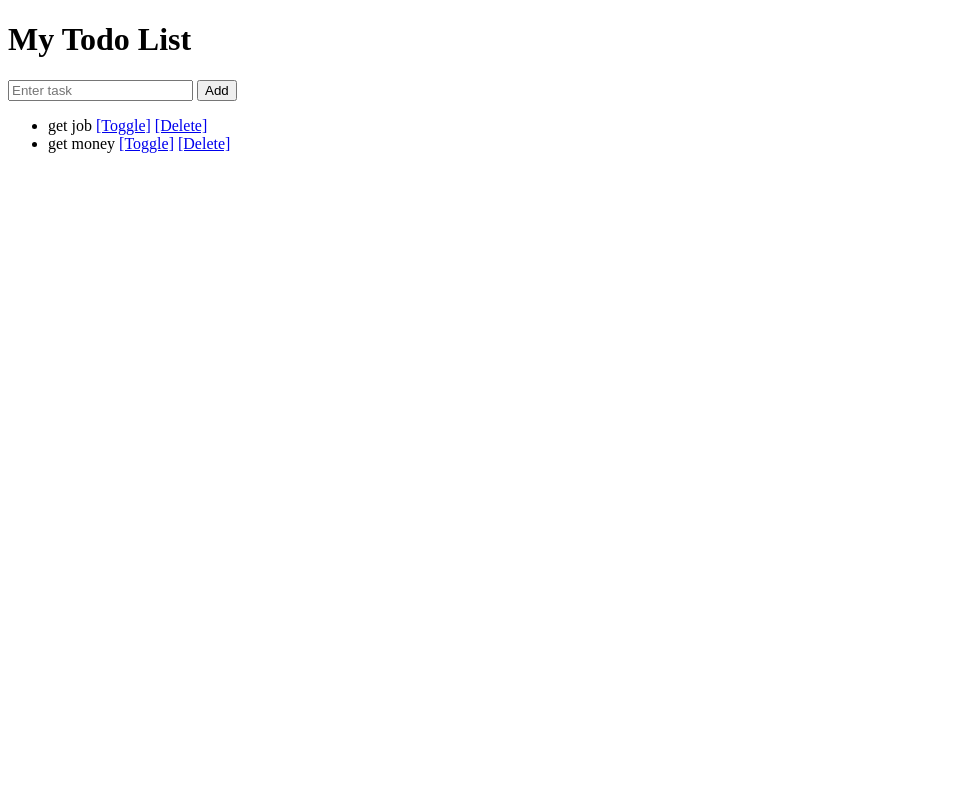
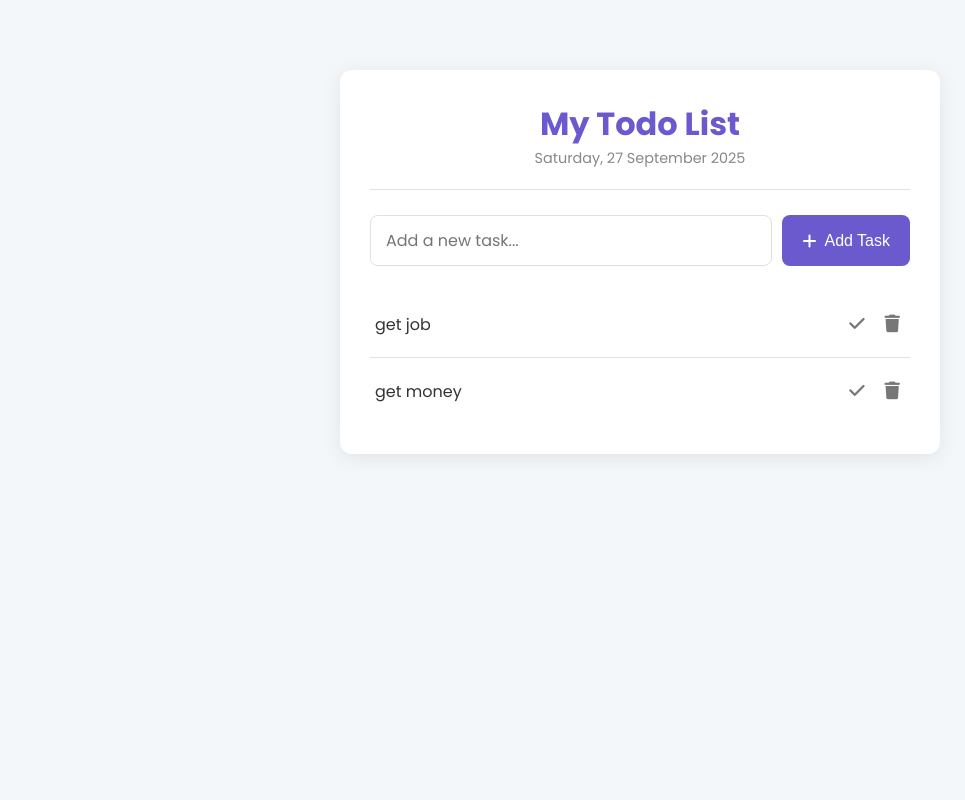
Before and after one commit to Balraj-o6/Todo-app, a Django app: page / in a window 1280 px wide. Shown: the whole page, without its empty margins (0-965 px from the left). Run offline with Django 5.2, Linux system fonts and the light colour scheme; data comes from the database, SQL or seed files in the repository.

Commit message:
index.html

```diff
--- a/todoproject/todo/templates/todo/index.html
+++ b/todoproject/todo/templates/todo/index.html
@@ -1,27 +1,210 @@
 <!DOCTYPE html>
-<html>
+<html lang="en">
 <head>
-    <title>Todo App</title>
+    <meta charset="UTF-8">
+    <meta name="viewport" content="width=device-width, initial-scale=1.0">
+    <title>Modern Todo App</title>
+
+    <link rel="preconnect" href="https://fonts.googleapis.com">
+    <link rel="preconnect" href="https://fonts.gstatic.com" crossorigin>
+    <link href="https://fonts.googleapis.com/css2?family=Poppins:wght@400;500;700&display=swap" rel="stylesheet">
+
+    <link rel="stylesheet" href="https://cdnjs.cloudflare.com/ajax/libs/font-awesome/6.5.2/css/all.min.css">
+
+    <style>
+        /* General Resets and Body Styling */
+        :root {
+            --primary-color: #6a5acd; /* A nice slate blue/purple */
+            --background-color: #f4f7f9;
+            --container-bg: #ffffff;
+            --text-color: #333;
+            --border-color: #e0e0e0;
+            --completed-color: #999;
+            --danger-color: #e74c3c;
+            --success-color: #2ecc71;
+        }
+
+        * {
+            margin: 0;
+            padding: 0;
+            box-sizing: border-box;
+        }
+
+        body {
+            font-family: 'Poppins', sans-serif;
+            background-color: var(--background-color);
+            color: var(--text-color);
+            display: flex;
+            justify-content: center;
+            align-items: flex-start;
+            min-height: 100vh;
+            padding-top: 50px;
+        }
+
+        /* Main App Container */
+        .container {
+            width: 100%;
+            max-width: 600px;
+            background-color: var(--container-bg);
+            border-radius: 12px;
+            box-shadow: 0 4px 20px rgba(0, 0, 0, 0.08);
+            padding: 30px;
+            margin: 20px;
+        }
+
+        /* Header Section */
+        header {
+            text-align: center;
+            margin-bottom: 25px;
+            border-bottom: 1px solid var(--border-color);
+            padding-bottom: 20px;
+        }
+
+        header h1 {
+            color: var(--primary-color);
+            font-weight: 700;
+        }
+
+        header p {
+            color: #888;
+            font-size: 0.9em;
+        }
+
+        /* Task Input Form */
+        .task-form {
+            display: flex;
+            gap: 10px;
+            margin-bottom: 25px;
+        }
+
+        .task-form input[type="text"] {
+            flex-grow: 1;
+            padding: 12px 15px;
+            border: 1px solid var(--border-color);
+            border-radius: 8px;
+            font-size: 1em;
+            font-family: 'Poppins', sans-serif;
+            transition: border-color 0.3s;
+        }
+
+        .task-form input[type="text"]:focus {
+            outline: none;
+            border-color: var(--primary-color);
+        }
+
+        .task-form button {
+            padding: 12px 20px;
+            background-color: var(--primary-color);
+            color: white;
+            border: none;
+            border-radius: 8px;
+            cursor: pointer;
+            font-size: 1em;
+            font-weight: 500;
+            transition: background-color 0.3s;
+            display: flex;
+            align-items: center;
+            gap: 8px;
+        }
+
+        .task-form button:hover {
+            background-color: #5948b1;
+        }
+
+        /* Task List Styling */
+        .task-list {
+            list-style: none;
+        }
+
+        .task-item {
+            display: flex;
+            justify-content: space-between;
+            align-items: center;
+            padding: 15px 5px;
+            border-bottom: 1px solid var(--border-color);
+            transition: background-color 0.2s;
+        }
+
+        .task-item:last-child {
+            border-bottom: none;
+        }
+
+        .task-item .task-title {
+            flex-grow: 1;
+            margin-right: 15px;
+        }
+
+        /* Styling for Completed Tasks */
+        .task-item.completed .task-title {
+            text-decoration: line-through;
+            color: var(--completed-color);
+            opacity: 0.7;
+        }
+
+        .task-actions {
+            display: flex;
+            gap: 10px;
+        }
+
+        .task-actions a {
+            text-decoration: none;
+            color: #777;
+            font-size: 1.1em;
+            padding: 5px;
+            transition: color 0.3s, transform 0.2s;
+        }
+
+        .task-actions .btn-toggle:hover {
+            color: var(--success-color);
+            transform: scale(1.2);
+        }
+
+        .task-actions .btn-delete:hover {
+            color: var(--danger-color);
+            transform: scale(1.2);
+        }
+
+        /* Message for when no tasks are present */
+        .empty-message {
+            text-align: center;
+            padding: 40px 20px;
+            color: #999;
+        }
+
+    </style>
 </head>
 <body>
+    <div class="container">
+        <header>
             <h1>My Todo List</h1>
-    <form method="POST" action="{% url 'add_task' %}">
+            <p>Saturday, 27 September 2025</p>
+        </header>
+
+        <form class="task-form" method="POST" action="{% url 'add_task' %}">
             {% csrf_token %}
-        <input type="text" name="title" placeholder="Enter task">
-        <button type="submit">Add</button>
+            <input type="text" name="title" placeholder="Add a new task..." required autocomplete="off">
+            <button type="submit"><i class="fas fa-plus"></i> Add Task</button>
         </form>
-    <ul>
+
+        <ul class="task-list">
             {% for task in tasks %}
-            <li>
+                <li class="task-item {% if task.completed %}completed{% endif %}">
+                    <span class="task-title">{{ task.title }}</span>
+                    <div class="task-actions">
+                        <a href="{% url 'toggle_task' task.id %}" class="btn-toggle" title="Toggle Status">
                             {% if task.completed %}
-                    <s>{{ task.title }}</s>
-                {% else %}
-                    {{ task.title }}
-                {% endif %}
-                <a href="{% url 'toggle_task' task.id %}">[Toggle]</a>
-                <a href="{% url 'delete_task' task.id %}">[Delete]</a>
+                                <i class="fas fa-undo"></i> {% else %}
+                                <i class="fas fa-check"></i> {% endif %}
+                        </a>
+                        <a href="{% url 'delete_task' task.id %}" class="btn-delete" title="Delete Task">
+                            <i class="fas fa-trash"></i>
+                        </a>
+                    </div>
                 </li>
+            {% empty %}
+                <li class="empty-message">You have no tasks yet. Great job!</li>
             {% endfor %}
         </ul>
+    </div>
 </body>
 </html>
```
Lines whose indentation alone changed are shown as unchanged.
